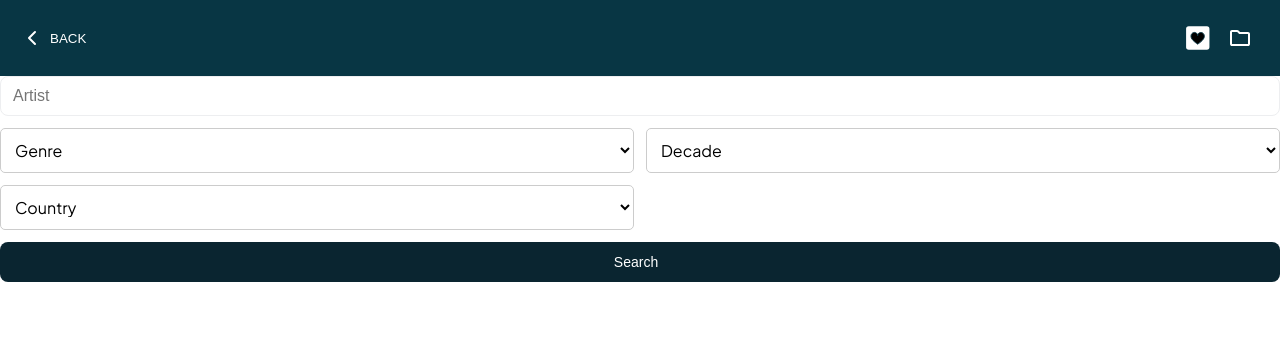
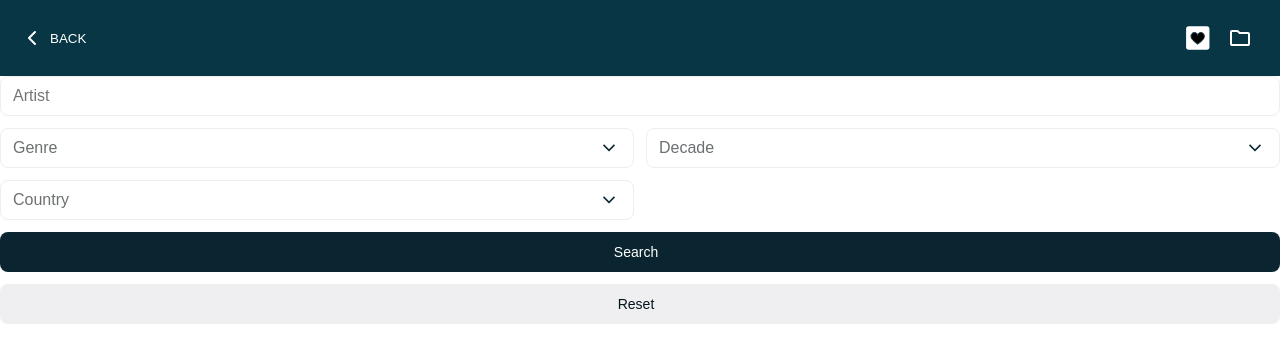
Before and after one commit to juliana-zagurska/portfolio-vinyl-app-project, a React (Vite) app: page /search in a window 1280 px wide. Shown: the top 362 px of the page. Built offline with nearby package versions, Linux system fonts and the light colour scheme.

Commit message:
SearchForm logic added

```diff
--- a/src/components/Form/MultiSelect/MultiSelect.jsx
+++ b/src/components/Form/MultiSelect/MultiSelect.jsx
@@ -1,5 +1,5 @@
-import { ArrowUpIcon } from "../../Icons/ArrowDownIcon.jsx";
-import { ArrowDownIcon } from "../../Icons/ArrowUpIcon.jsx";
+import { ArrowUpIcon } from "../../Icons/ArrowUpIcon.jsx";
+import { ArrowDownIcon } from "../../Icons/ArrowDownIcon.jsx";
 import { Checkbox } from "../Checkbox";
 import styles from "./MultiSelect.module.css";
 import PropTypes from "prop-types";
--- a/src/components/Form/Select/Select.jsx
+++ b/src/components/Form/Select/Select.jsx
@@ -1,8 +1,8 @@
 import PropTypes from "prop-types";
 import styles from "./Select.module.css";
 import { useState } from "react";
-import { ArrowUpIcon } from "../../Icons/ArrowDownIcon.jsx";
-import { ArrowDownIcon } from "../../Icons/ArrowUpIcon.jsx";
+import { ArrowUpIcon } from "../../Icons/ArrowUpIcon.jsx";
+import { ArrowDownIcon } from "../../Icons/ArrowDownIcon.jsx";
 
 export const Select = ({
   value,
--- a/src/components/SearchForm/SearchForm.jsx
+++ b/src/components/SearchForm/SearchForm.jsx
@@ -1,37 +1,50 @@
+import * as Yup from "yup";
+import { useForm, Controller } from "react-hook-form";
+import { yupResolver } from "@hookform/resolvers/yup";
 import PropTypes from "prop-types";
+
 import styles from "./SearchForm.module.css";
+
 import { useCountryList } from "../../hooks/useCountryList.js";
 import { useDecadeList } from "../../hooks/useDecadeList.js";
 import { useGenres } from "../../hooks/useGenres.js";
+import { emptyFilters } from "../../utils/filters.js";
 import { Button } from "../Button/index.js";
-import { useState } from "react";
-import { useForm } from "react-hook-form";
+import { MultiSelect } from "../Form/MultiSelect";
+import { TextInput } from "../Form/TextInput";
+import { Select } from "../Form/Select/index.js";
 
-export const SearchForm = ({ onSubmit }) => {
-  const genres = useGenres();
+const formSchema = Yup.object({
+  artist: Yup.string().optional().min(2).max(10),
+  country: Yup.string(),
+  genres: Yup.array().of(Yup.string()),
+  decades: Yup.array().of(Yup.number()),
+});
+
+export const SearchForm = ({
+  onSubmit,
+  onError,
+  defaultValues = emptyFilters,
+}) => {
+  const genreList = useGenres();
   const decadeList = useDecadeList();
   const countryList = useCountryList();
 
-  const [filters, setFilters] = useState({
-    artist: "",
-    genres: [],
-    decades: [],
-    country: "",
+  const {
+    handleSubmit,
+    register,
+    control,
+    getValues,
+    watch,
+    formState: { errors },
+    reset,
+  } = useForm({
+    defaultValues,
+    resolver: yupResolver(formSchema),
   });
+  watch();
 
-  const handleFilterChange = (name, value) => {
-    setFilters((filters) => ({
-      ...filters,
-      [name]: value,
-    }));
-  };
-
-  const handleSubmit = (event) => {
-    event.preventDefault();
-    onSubmit(filters);
-  };
-
-  const isFiltersEmpty = Object.values(filters).every((value) =>
+  const isFiltersEmpty = Object.values(getValues()).every((value) =>
     Array.isArray(value) ? !value?.length : !value
   );
 
@@ -40,63 +53,81 @@ export const SearchForm = ({ onSubmit }) => {
   const twoColumnsClass = styles.twoColumns;
 
   return (
-    <form className={rootClass} onSubmit={handleSubmit}>
-      <input
+    <form className={rootClass} onSubmit={handleSubmit(onSubmit, onError)}>
+      <TextInput
         className={inputClass}
-        type="text"
-        name="artist"
         placeholder="Artist"
-        value={filters.artist}
-        onChange={(event) => handleFilterChange("artist", event.target.value)}
+        {...register("artist")}
+        error={errors.artist?.message}
       />
 
       <div className={twoColumnsClass}>
-        <select
-          name="genre"
-          onChange={(event) =>
-            handleFilterChange("genres", [event.target.value])
-          }
-        >
-          <option value="option-0">Genre</option>
-          {genres.map((genre) => (
-            <option key={genre.title} value={genre.id}>
-              {genre.title}
-            </option>
-          ))}
-        </select>
-        <select
-          name="decade"
-          className={`${styles.select} ${styles.decade}`}
-          onChange={(event) =>
-            handleFilterChange("decades", [event.target.value])
-          }
-        >
-          <option value="option-0">Decade</option>
-          {decadeList.map((decade) => (
-            <option key={decade.title} value={decade.from}>
-              {decade.from}
-            </option>
-          ))}
-        </select>
-        <select
+        <Controller
+          control={control}
+          name="genres"
+          render={({ field }) => (
+            <MultiSelect
+              {...field}
+              options={genreList.map((genre) => ({
+                value: genre.id,
+                label: genre.title,
+              }))}
+              ref={null}
+              error={errors.genres?.message}
+              placeholder="Genre"
+            />
+          )}
+        />
+        <Controller
+          control={control}
+          name="decades"
+          render={({ field }) => (
+            <MultiSelect
+              {...field}
+              options={decadeList.map((decade) => ({
+                value: `${decade.from}-${decade.to}`,
+                label: decade.title,
+              }))}
+              ref={null}
+              error={errors.genres?.message}
+              placeholder="Decade"
+            />
+          )}
+        />
+        <Controller
+          control={control}
           name="country"
-          className={`${styles.select} ${styles.country}`}
-          onChange={(event) =>
-            handleFilterChange("country", event.target.value)
-          }
-          value={filters.country}
-        >
-          <option value="option-0">Country</option>
-          {countryList.map((country) => (
-            <option key={country.title} value={country.id}>
-              {country.title}
-            </option>
-          ))}
-        </select>
+          render={({ field }) => (
+            <Select
+              {...field}
+              options={countryList.map((country) => ({
+                value: country.id,
+                label: country.title,
+              }))}
+              ref={null}
+              error={errors.genres?.message}
+              placeholder="Country"
+            />
+          )}
+        />
       </div>
 
-      <Button type="submit" isFullWidth disabled={isFiltersEmpty}>
+      <Button
+        variant="primary"
+        type="submit"
+        isFullWidth
+        disabled={isFiltersEmpty}
+        onSubmit={onSubmit}
+      >
         Search
+      </Button>
+      <Button
+        variant="secondary"
+        type="button"
+        disabled={isFiltersEmpty}
+        onClick={() => reset()}
+      >
+        Reset
       </Button>
     </form>
   );
@@ -104,4 +135,11 @@ export const SearchForm = ({ onSubmit }) => {
 
 SearchForm.propTypes = {
   onSubmit: PropTypes.func.isRequired,
+  onError: PropTypes.func,
+  defaultValues: PropTypes.shape({
+    artist: PropTypes.string,
+    genres: PropTypes.arrayOf(PropTypes.number),
+    decade: PropTypes.string,
+    country: PropTypes.string,
+  }),
 };
```
